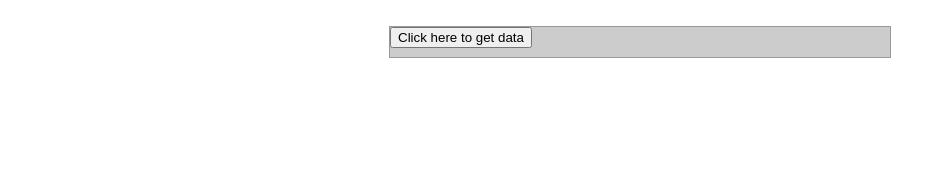
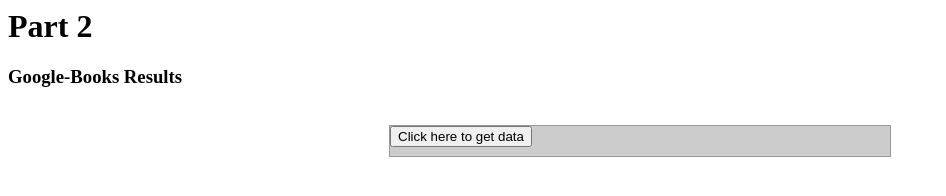
Before and after one commit to fofmansour/mansour.github.io, a plain HTML site: page Page2.html in a window 1280 px wide. Shown: the whole page, without its empty margins (0-946 px from the left). Drawn offline with nearby package versions, Linux system fonts and the light colour scheme.

Commit message:
Update Page2.html

```diff
--- a/Page2.html
+++ b/Page2.html
@@ -21,6 +21,8 @@ $(function(){
 </script>
 </head>
 <body>
+     <h1>Part 2</h1>
+	<h3>Google-Books Results</h3>
 <br />
 <div id="divframe">
   <div class="loadTitle">
```
